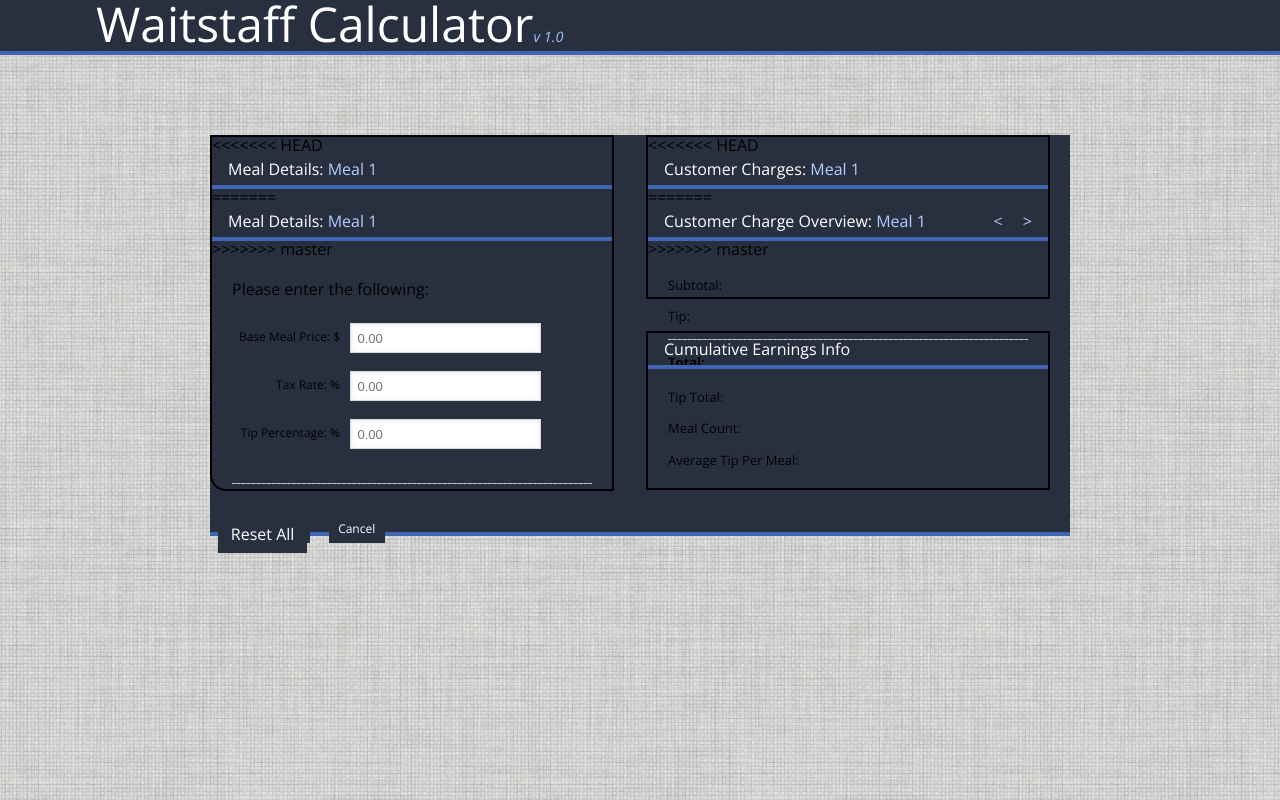
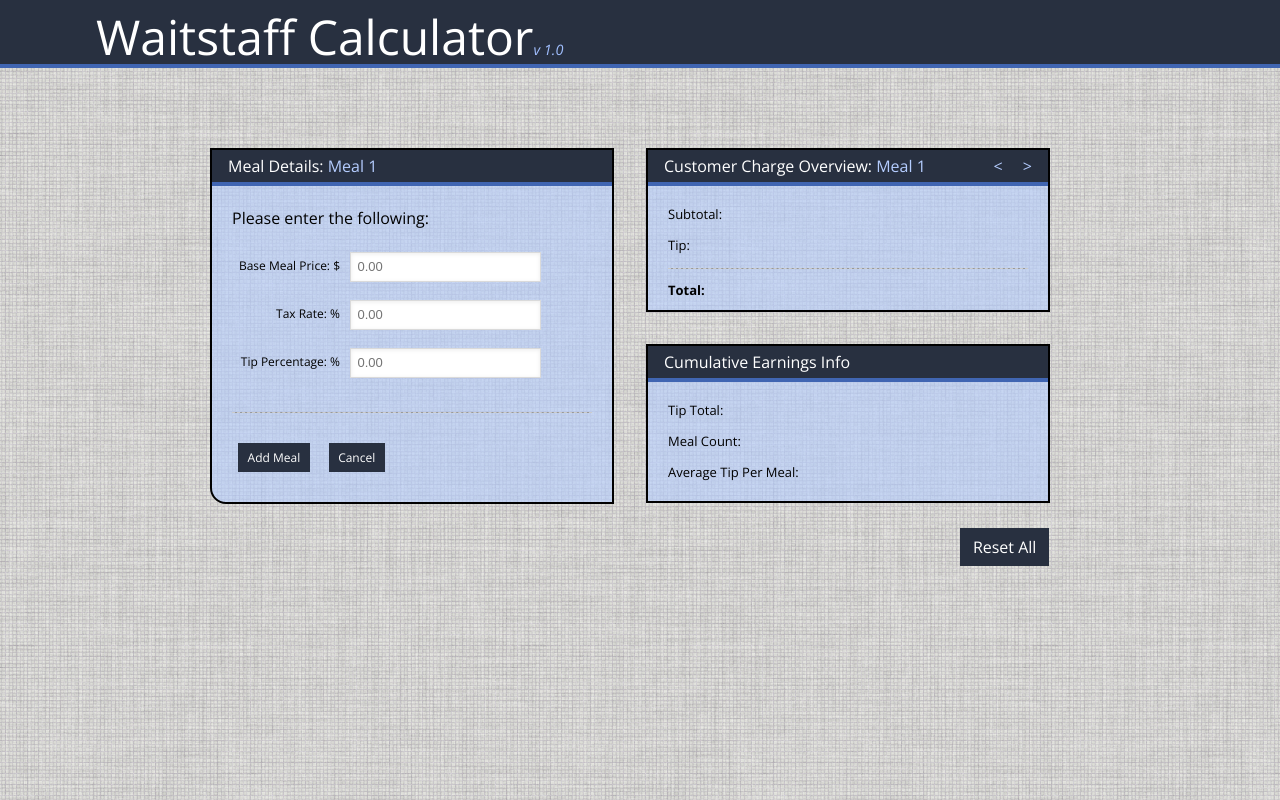
Before and after one commit to toddchannick/ng-waitstaff-calculator, a plain HTML site: page index.html in a window 1280 px wide. Drawn offline with nearby package versions, Linux system fonts and the light colour scheme.

Commit message:
added navigation

```diff
--- a/index.html
+++ b/index.html
@@ -19,11 +19,7 @@
 
 	<div id="wrapper" ng-controller="myController">
 		<div class="table meal-details">
-<<<<<<< HEAD
-			<div class="div-header">Meal Details: <span id="blue">Meal {{titleMealCount}}</span></div>
-=======
 			<div class="div-header">Meal Details: <span id="blue">Meal {{mealCount+1}}</span></div>
->>>>>>> master
 			<div class="details-form">
 				<span>Please enter the following:</span>
 
@@ -50,11 +46,7 @@
 		</div>
 
 		<div class="table customer-charges">
-<<<<<<< HEAD
-			<div class="div-header">Customer Charges: <span id="blue">Meal {{mealCount || '1'}}</span></div>
-=======
 			<div class="div-header">Customer Charge Overview: <span id="blue">Meal {{titleMealCount}}</span><span id="blue" class="navigate"><span ng-click="back()" id="back"> &lt; </span><span id="forward" ng-click="forward()"> &gt; </span></span> </div>
->>>>>>> master
 			<div class="charges">
 				<p>Subtotal: <span  ng-repeat="meal in meals" class="results" ng-show="results; $index==(titleMealCount-1)">{{meal.subtotal | currency}}</span></p>
 				<p>Tip: <span  ng-repeat="meal in meals" class="results" ng-show="results; $index==(titleMealCount-1)">{{meal.tip | currency}}</span></p>
--- a/style.css
+++ b/style.css
@@ -59,20 +59,6 @@ body {
 }
 
 header {
-<<<<<<< HEAD
-	padding-top:.8em;
-	padding-bottom:.2em;
-	background: #283040;
-	border-bottom:4px solid #4065B2;
-}
-
-#wrapper {
-	width:65%;
-	margin-top:5em;
-	margin-left:auto;
-	margin-right:auto;
-	min-width:860px;
-=======
   padding-top:.8em;
   padding-bottom:.2em;
   background: #283040;
@@ -85,7 +71,6 @@ header {
   margin-left:auto;
   margin-right:auto;
   min-width:860px;
->>>>>>> master
 }
 
 #title {
@@ -102,13 +87,8 @@ header {
 }
 
 .table {
-<<<<<<< HEAD
-	background-color:#B5CDFF;
-	border:2px solid black;
-=======
   background-color:rgba(181,205,255,.6);
   border:2px solid black;
->>>>>>> master
 }
 
 .meal-details {
@@ -121,16 +101,6 @@ header {
 }
 
 .div-header {
-<<<<<<< HEAD
-	background-color:#283040;
-	color:white;
-	width:100%;
-	text-indent:1em;
-	height:2em;
-	line-height:2em;
-	font-weight:300;
-	border-bottom:4px solid #4065B2;
-=======
   background-color:#283040;
   color:white;
   width:100%;
@@ -139,7 +109,6 @@ header {
   line-height:2em;
   font-weight:300;
   border-bottom:4px solid #4065B2;
->>>>>>> master
 }
 
 .customer-charges {
@@ -295,13 +264,6 @@ button::-moz-focus-inner{
 
 .lower button {
   margin-right:1.3em;
-<<<<<<< HEAD
-  float:right;
-}
-
-#blue {
-  color:#B5CDFF;
-=======
   float:right;
 }
 
@@ -317,7 +279,6 @@ button::-moz-focus-inner{
 #back, #forward {
   cursor:pointer;
   margin-left:1em;
->>>>>>> master
 }
 
 
```
